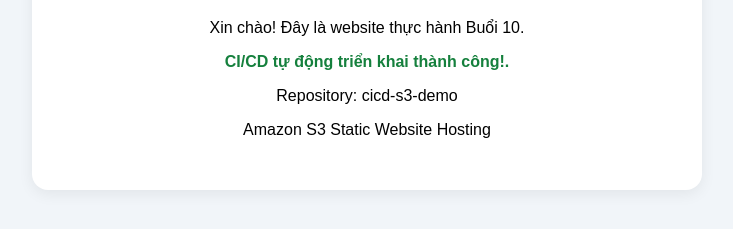
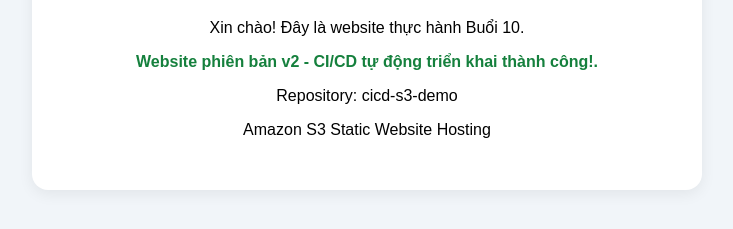
Before and after one commit to 233404050191-hub/cicd-s3-demo, a plain HTML site: page site/index.html in a window 1280 px wide. Shown: the part 201-430 px from the top of the page, without its empty margins (273-1006 px from the left). Drawn offline with Linux system fonts and the light colour scheme.

Commit message:
Update index.html

```diff
--- a/site/index.html
+++ b/site/index.html
@@ -28,7 +28,7 @@
     <div class="card">
         <h1>CI/CD với GitHub Actions và Amazon S3</h1>
         <p>Xin chào! Đây là website thực hành Buổi 10.</p>
-        <p class="success">CI/CD tự động triển khai thành công!.</p>
+        <p class="success">Website phiên bản v2 - CI/CD tự động triển khai thành công!.</p>
         <p>Repository: cicd-s3-demo</p>
         <p>Amazon S3 Static Website Hosting</p>
     </div>
```
